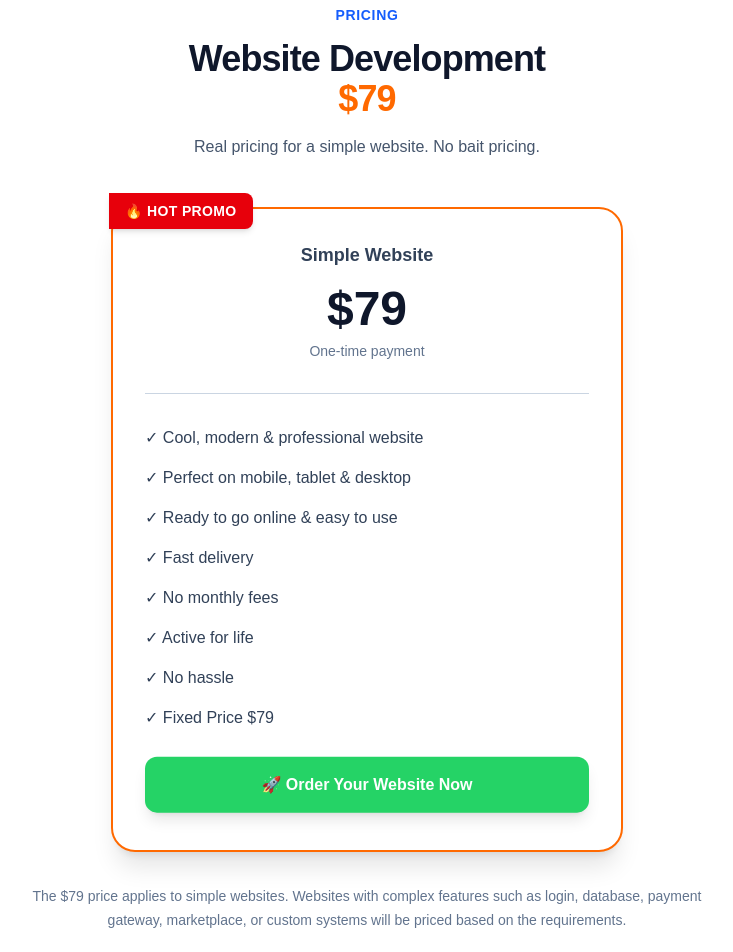
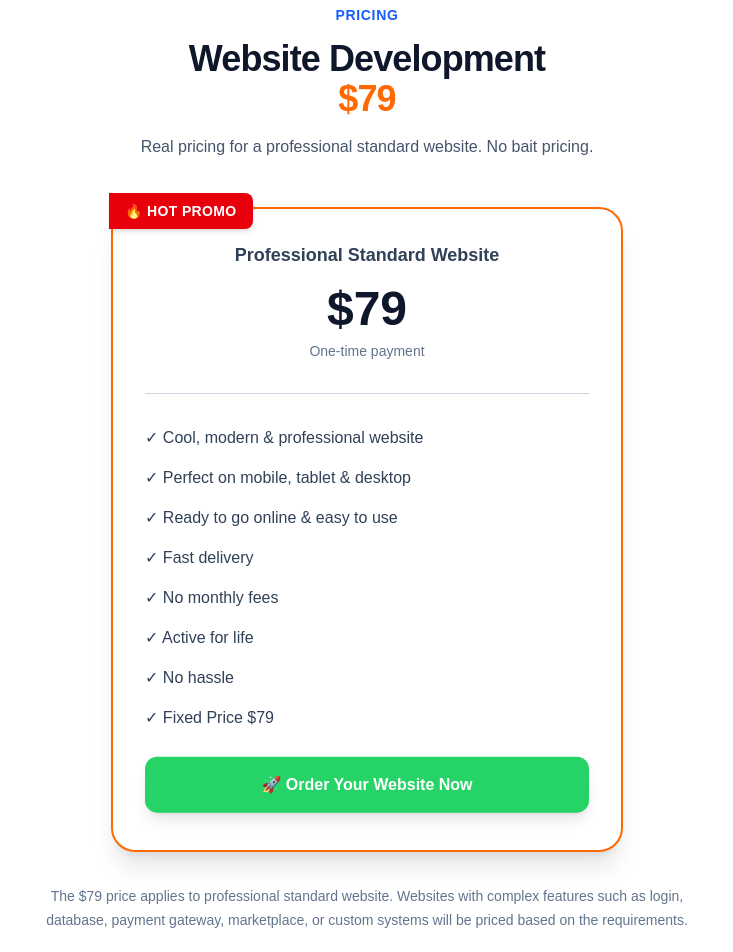
Before and after one commit to herfando/jasa-website-termurah-didunia, a Next.js app in the folder frontend/: page /en in a window 1280 px wide. Shown: the part 1700-2652 px from the top of the page, without its empty margins (273-1006 px from the left). Built offline with nearby package versions, Linux system fonts and the light colour scheme.

Commit message:
edit pricing

```diff
--- a/frontend/components/en/Pricing.tsx
+++ b/frontend/components/en/Pricing.tsx
@@ -13,7 +13,7 @@ export default function Pricing() {
           </h2>
 
           <p className="mt-4 text-slate-600 dark:text-slate-300">
-            Real pricing for a simple website. No bait pricing.
+            Real pricing for a professional standard website. No bait pricing.
           </p>
         </div>
 
@@ -25,7 +25,7 @@ export default function Pricing() {
 
           <div className="text-center">
             <p className="text-lg font-bold text-slate-700 dark:text-slate-200">
-              Simple Website
+              Professional Standard Website
             </p>
 
             <div className="mt-4 text-5xl font-black text-slate-900 dark:text-white">
@@ -59,9 +59,10 @@ export default function Pricing() {
         </div>
 
         <p className="mx-auto mt-8 max-w-2xl text-center text-sm leading-6 text-slate-500 dark:text-slate-400">
-          The $79 price applies to simple websites. Websites with complex
-          features such as login, database, payment gateway, marketplace, or
-          custom systems will be priced based on the requirements.
+          The $79 price applies to professional standard website. Websites with
+          complex features such as login, database, payment gateway,
+          marketplace, or custom systems will be priced based on the
+          requirements.
         </p>
       </div>
     </section>
```
